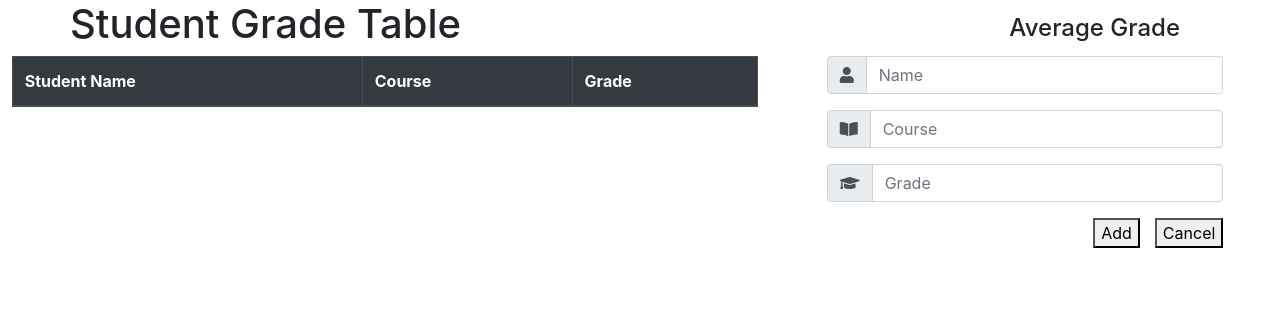
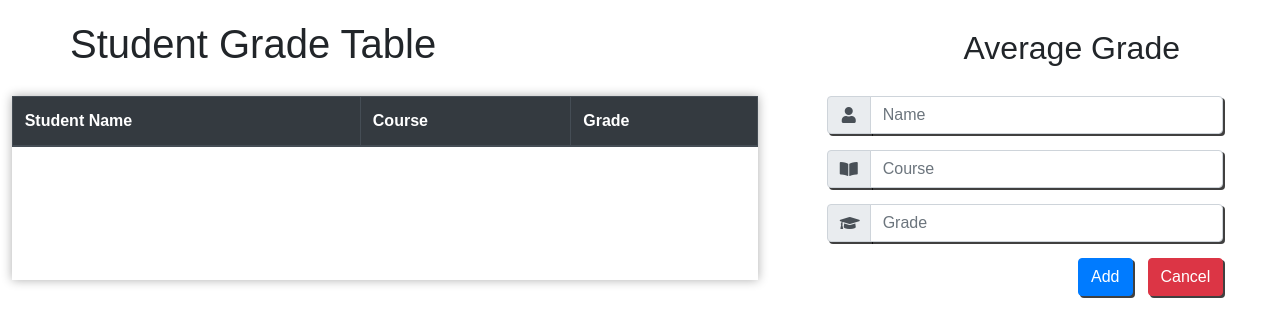
Before and after one commit to dotkeenan/student-grade-table, a plain HTML site: page index.html in a window 1280 px wide. Drawn offline with nearby package versions, Linux system fonts and the light colour scheme; no server answers.

Commit message:
styling changes

```diff
--- a/index.html
+++ b/index.html
@@ -14,12 +14,12 @@
 <body>
   <div class="container">
     <header id="header" class="row align-items-center justify-content-between no-gutters">
-      <h1 class="col-sm-8">Student Grade Table</h1>
-      <h2 id="average" class="col-sm-4">Average Grade <span class="badge badge-success"></span></h2>
+      <h1 class="col-md-8">Student Grade Table</h1>
+      <h2 id="average" class="col-md-4">Average Grade <span class="badge badge-success"></span></h2>
     </header>
   </div>
   <div class="row justify-content-around">
-    <table class="col-sm-7 table table-bordered table-striped table-hover">
+    <table class="col-md-7 table table-bordered table-striped table-hover">
       <thead class="thead-dark">
         <tr>
           <th scope="col">Student Name</th>
@@ -32,7 +32,7 @@
 
     </table>
 
-    <form class="col-sm-4">
+    <form class="col-md-4 col-6">
 
       <div class="form-group">
         <label class="hidden" for="studentName"></label>
@@ -50,7 +50,7 @@
         <label class="hidden" for="studentCourse"></label>
         <div class="input-group mb-3">
           <div class="input-group-prepend">
-            <span class="input-group-text" id="basic-addon1">
+            <span class="input-group-text" id="basic-addon2">
                <i class="fas fa-book-open"></i>
             </span>
           </div>
@@ -62,7 +62,7 @@
         <label class="hidden" for="studentGrade"></label>
         <div class="input-group mb-3">
           <div class="input-group-prepend">
-            <span class="input-group-text" id="basic-addon1">
+            <span class="input-group-text" id="basic-addon3">
               <i class="fas fa-graduation-cap"></i>
             </span>
           </div>
@@ -71,8 +71,8 @@
       </div>
 
       <div class="row justify-content-end">
-        <button type="submit">Add</button>
-        <button type="reset">Cancel</button>
+        <button type="submit" class="btn btn-primary">Add</button>
+        <button type="reset" class="btn btn-danger">Cancel</button>
       </div>
     </form>
 
--- a/style.css
+++ b/style.css
@@ -1,23 +1,39 @@
 body  {
   max-width: 1250px;
   /* border: 2px solid red; */
+  font-family: Arial, Helvetica, sans-serif;
 }
 
-#average {
-  text-align: right;
-  font-size: 1.5rem;
-  margin-top: auto;
-  margin-bottom: auto;
+header{
+  margin: 20px;
 }
-
-/* .col-sm-7, .col-sm-4 {
-  border: 2px solid chartreuse;
-} */
 
 button  {
   margin-right: 15px
 }
 
+span > i{
+  width: 18px;
+}
+
+button, input, .badge, .input-group-text  {
+-webkit-box-shadow: 2px 2px 0px 0px rgba(0,0,0,.75);
+-moz-box-shadow: 2px 2px 0px 0px rgba(0,0,0,.75);
+box-shadow: 2px 2px 0px 0px rgba(0,0,0,.75);
+}
+
+table {
+  -webkit-box-shadow: 0px 0px 10px 0px rgba(0,0,0,0.32);
+  -moz-box-shadow: 0px 0px 10px 0px rgba(0,0,0,0.32);
+  box-shadow: 0px 0px 10px 0px rgba(0,0,0,0.32);
+}
+
+#average {
+  text-align: right;
+  margin-top: auto;
+  margin-bottom: auto;
+}
+
 .hidden {
   display: none;
 }
```
